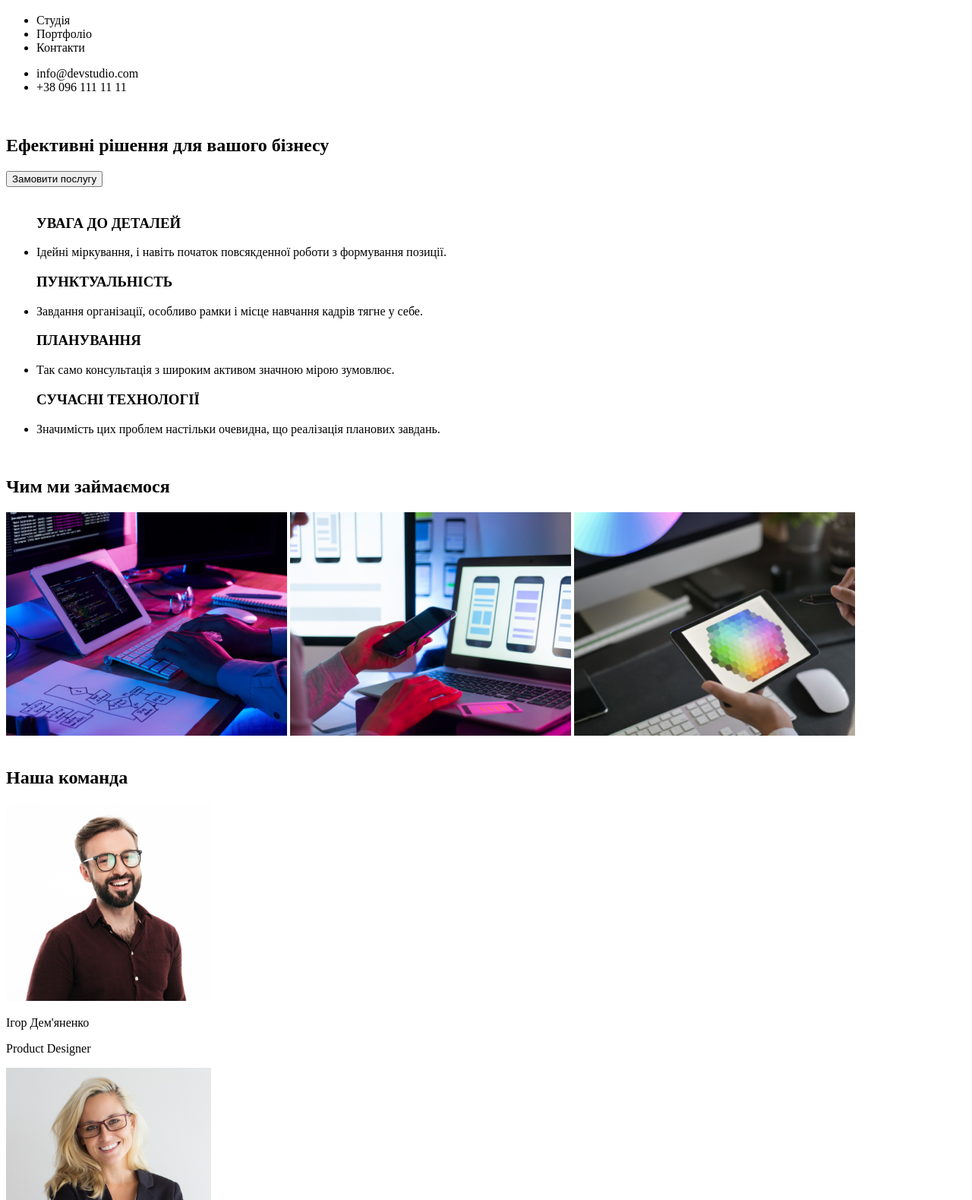
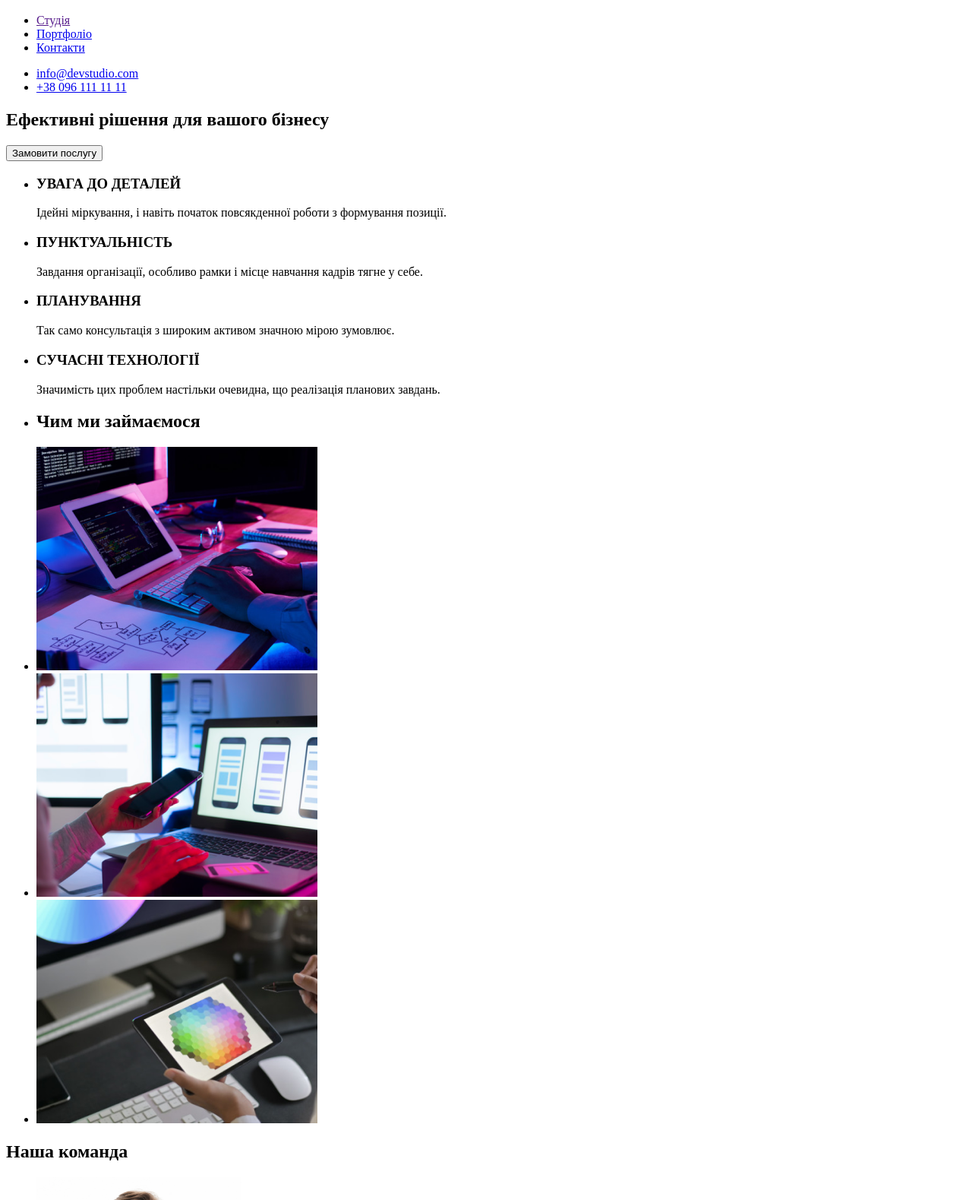
Before and after one commit to alinakotlovets/Kotlovets-Alina-IPZ-33, a plain HTML site: page index.html in a window 1280 px wide. Shown: the part 41-1620 px from the top of the page at 76% size. Drawn offline with Linux system fonts and the light colour scheme.

Commit message:
changes in lab1

```diff
--- a/index.html
+++ b/index.html
@@ -1,78 +1,113 @@
 <!DOCTYPE html>
-<html lang="en">
+<html lang="uk">
 <head>
     <meta charset="UTF-8">
     <title>Web Studio</title>
 </head>
 <body>
 <header>
-    <a href="#"> <img src="images/logo.png" style="width:145px;height:31px;" alt="logo"> </a>
+    <a href="#"> <img src="images/logo.png" width="145" height="31" alt="logo"> </a>
     <nav>
         <ul>
-            <li href="#"> Студія</li>
-            <li href='#'> Портфоліо</li>
-            <li href='#'> Контакти</li>
+            <li>
+                <a href="">Студія</a>
+            </li>
+            <li>
+                <a href='#'> Портфоліо</a>
+            </li>
+            <li>
+                <a href='#'> Контакти</a>
+            </li>
         </ul>
     </nav>
+
     <ul>
-        <li> info@devstudio.com <br></li>
-        <li> +38 096 111 11 11</li>
+        <li>
+            <a href="mailto:info@devstudio.com">info@devstudio.com</a>
+        </li>
+        <li>
+            <a href="tel:+380961111111">+38 096 111 11 11</a>
+        </li>
     </ul>
 </header>
-<br>
+
 <main>
     <section>
         <h1> Ефективні рішення для вашого бізнесу </h1>
         <button type="button"> Замовити послугу</button>
     </section>
-    <br>
+
     <section>
         <ul>
-            <h3> УВАГА ДО ДЕТАЛЕЙ </h3>
-            <li> Ідейні міркування, і навіть початок повсякденної роботи з формування позиції.</li>
+            <li>
+                <h3>УВАГА ДО ДЕТАЛЕЙ </h3>
+                <p>Ідейні міркування, і навіть початок повсякденної роботи з формування позиції.</p>
+            </li>
+            <li>
                 <h3> ПУНКТУАЛЬНІСТЬ </h3>
-            <li> Завдання організації, особливо рамки і місце навчання кадрів тягне у себе.</li>
+                <p>Завдання організації, особливо рамки і місце навчання кадрів тягне у себе.</p>
+            </li>
+            <li>
                 <h3> ПЛАНУВАННЯ </h3>
-            <li> Так само консультація з широким активом значною мірою зумовлює.</li>
+                <p>Так само консультація з широким активом значною мірою зумовлює.</p>
+            </li>
+            <li>
                 <h3> СУЧАСНІ ТЕХНОЛОГІЇ </h3>
-            <li> Значимість цих проблем настільки очевидна, що реалізація планових завдань.</li>
+                <p>Значимість цих проблем настільки очевидна, що реалізація планових завдань.</p>
+            </li>
         </ul>
     </section>
-    <br>
     <section>
+        <ul>
+            <li>
                 <h2> Чим ми займаємося </h2>
-        <img src="images/whatwedo1.png" style="width:370px;height:294px">
-        <img src="images/whatwedo2.png" style="width:370px;height:294px">
-        <img src="images/whatwedo3.png" style="width:370px;height:294px">
+            </li>
+            <li>
+                <img src="images/whatwedo1.png" width = "370" height = "294" alt="whatwedo1">
+            </li>
+            <li>
+                <img src="images/whatwedo2.png" width = "370" height = "294" alt="whatwedo1">
+            </li>
+            <li>
+                <img src="images/whatwedo3.png" width = "370" height = "294" alt="whatwedo1">
+            </li>
+        </ul>
+
     </section>
-    <br>
     <section>
         <h2> Наша команда </h2>
-        <img src="images/Ighor.png" style="width:270px; height:260px" alt="Product Designer">
+        <ul>
+            <li>
+                <img src="images/Ighor.png" width="270" height="260" alt="Product Designer">
                 <p> Ігор Дем'яненко </p>
                 <p> Product Designer </p>
-        <img src="images/olga.png" style="width:270px; height:260px" alt="Frontend Developer">
+            </li>
+            <li>
+                <img src="images/olga.png" width="270" height="260" alt="Frontend Developer">
                 <p> Ольга Рєпіна </p>
                 <p> Frontend Developer </p>
-        <img src="images/mukola.png" style="width:270px; height:260px" alt="Marketing">
+            </li>
+            <li>
+                <img src="images/mukola.png" width="270" height="260" alt="Marketing">
                 <p> Микола Тарасов </p>
                 <p> Marketing </p>
-        <img src="images/muhaylo.png" style="width:270px; height:260px" alt="UI Designer">
+            </li>
+            <li>
+                <img src="images/muhaylo.png" width="270" height="260" alt="UI Designer">
                 <p> Михайло Єрмаков </p>
                 <p> UI Designer </p>
+            </li>
+        </ul>
     </section>
 </main>
-
-<br>
-
 <footer>
-    <a href="#"> <img src="images/logo.png" style="width:145px;height:31px;" alt="logo"> </a>
-
-    <ul>
-        <li> м. Київ, пр-т Лесі Українки, 26</li>
-        <li> info@devstudio.com</li>
-        <li> +38 096 111 11 11</li>
-    </ul>
+    <a href="#"> <img src="images/WebStudio.jpg" width = "145" height = "31" alt="logo2"> </a>
+    <address>
+        м. Київ
+        Проспект Лесі Українки, 26
+    </address>
+    <a href="tel:+380961111111">+38 096 111 11 11</a>
+    <a href="mailto:info@devstudio.com">info@devstudio.com</a>
 </footer>
 
 </body>
```
Also changed, not shown: images/WebStudio.jpg (added). Lines whose indentation alone changed are shown as unchanged.
